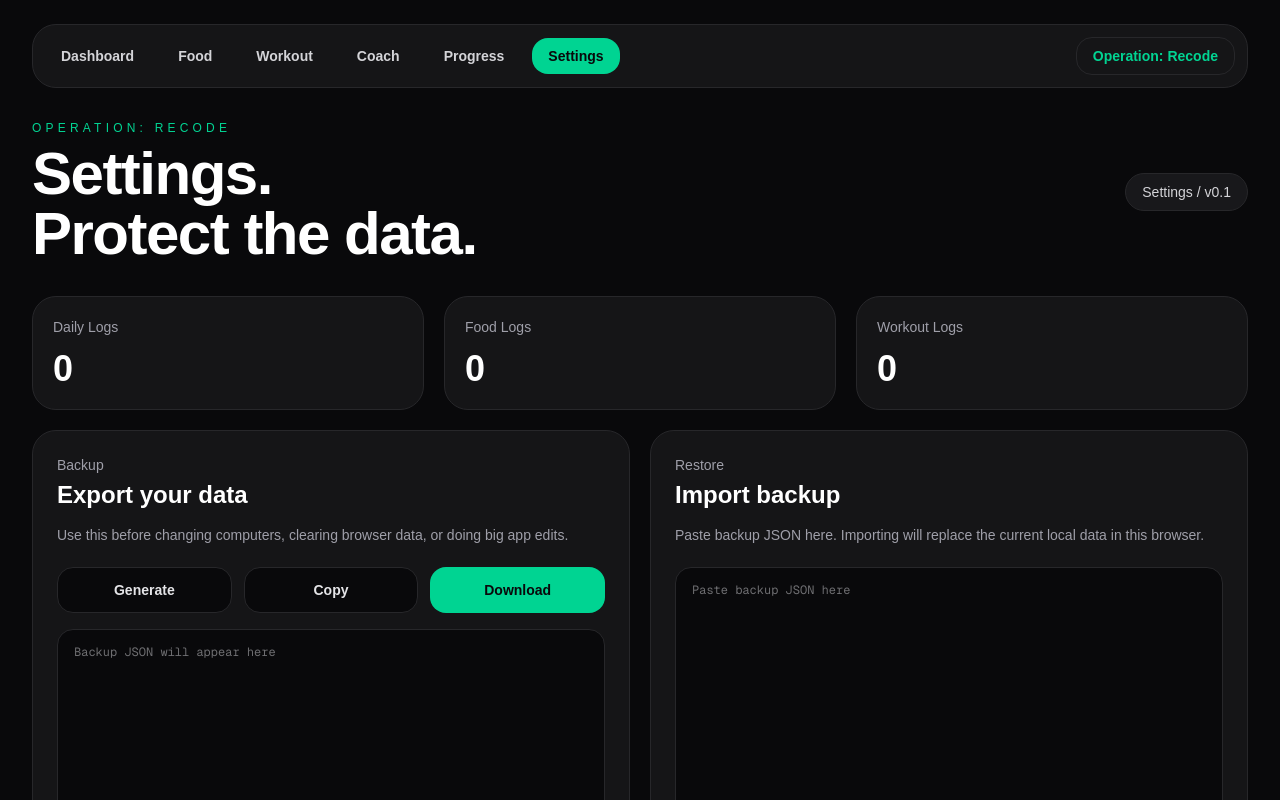
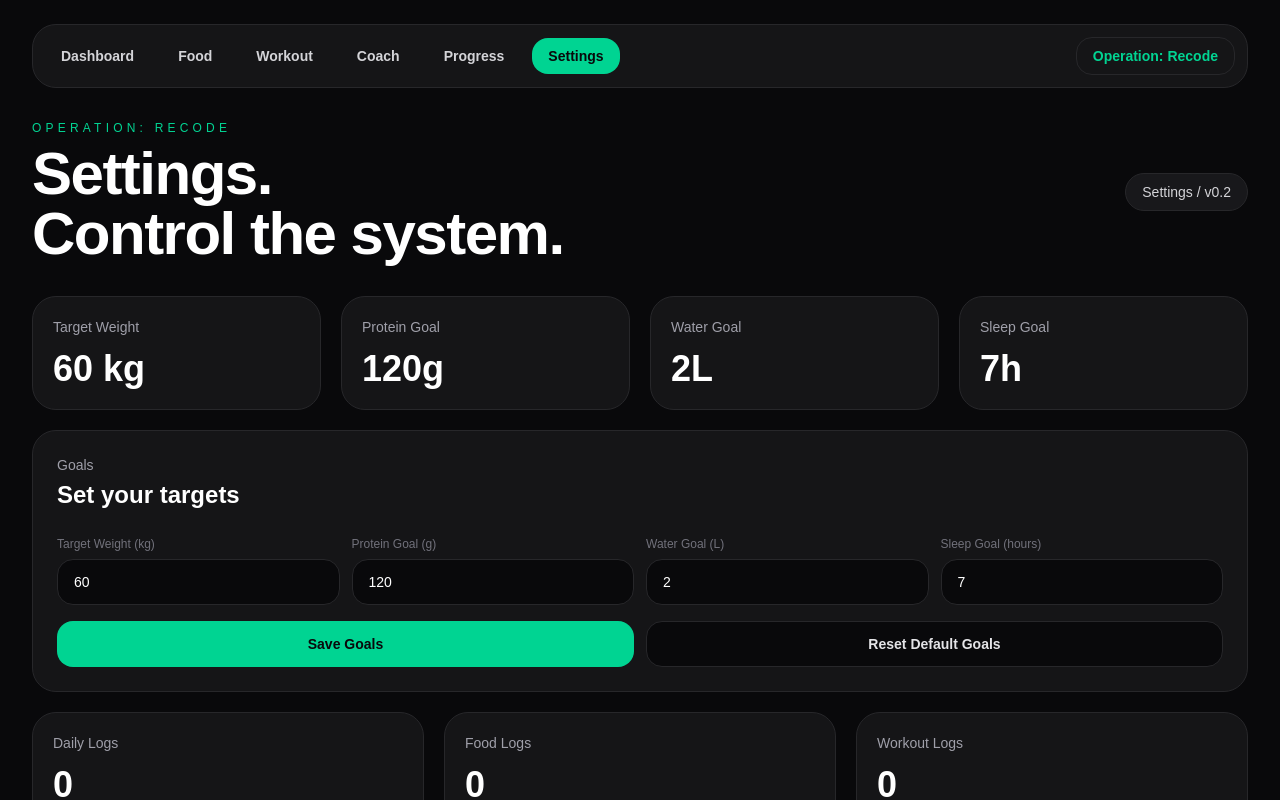
Before and after one commit to ptjaijai/operation-recode, a Next.js app: page /settings in a window 1280 px wide. Shown: the top 800 px of the page. Built offline with nearby package versions, Linux system fonts and the light colour scheme.

Commit message:
Make progress goals more prominent

```diff
--- a/app/progress/page.tsx
+++ b/app/progress/page.tsx
@@ -26,6 +26,27 @@ type WorkoutLog = {
   durationMinutes: number;
 };
 
+type Goals = {
+  targetWeight: number;
+  proteinGoal: number;
+  waterGoal: number;
+  sleepGoal: number;
+};
+
+const storageKeys = {
+  daily: "operation-recode-logs-no-waist",
+  food: "operation-recode-food-logs",
+  workout: "operation-recode-workout-logs",
+  goals: "operation-recode-goals",
+};
+
+const defaultGoals: Goals = {
+  targetWeight: 60,
+  proteinGoal: 120,
+  waterGoal: 2,
+  sleepGoal: 7,
+};
+
 function getLocalDateString(date = new Date()) {
   const year = date.getFullYear();
   const month = String(date.getMonth() + 1).padStart(2, "0");
@@ -44,6 +65,37 @@ function safeParseArray<T>(value: string | null): T[] {
     return Array.isArray(parsed) ? parsed : [];
   } catch {
     return [];
+  }
+}
+
+function loadGoals(): Goals {
+  const saved = localStorage.getItem(storageKeys.goals);
+
+  if (!saved) return defaultGoals;
+
+  try {
+    const parsed = JSON.parse(saved) as Partial<Goals>;
+
+    return {
+      targetWeight:
+        typeof parsed.targetWeight === "number"
+          ? parsed.targetWeight
+          : defaultGoals.targetWeight,
+      proteinGoal:
+        typeof parsed.proteinGoal === "number"
+          ? parsed.proteinGoal
+          : defaultGoals.proteinGoal,
+      waterGoal:
+        typeof parsed.waterGoal === "number"
+          ? parsed.waterGoal
+          : defaultGoals.waterGoal,
+      sleepGoal:
+        typeof parsed.sleepGoal === "number"
+          ? parsed.sleepGoal
+          : defaultGoals.sleepGoal,
+    };
+  } catch {
+    return defaultGoals;
   }
 }
 
@@ -121,18 +173,18 @@ function formatDate(dateString: string) {
   });
 }
 
-function getSleepScore(sleep: number) {
-  if (sleep >= 7) return 100;
-  if (sleep >= 6) return 75;
-  if (sleep >= 5) return 45;
+function getSleepScore(sleep: number, sleepGoal: number) {
+  if (sleep >= sleepGoal) return 100;
+  if (sleep >= sleepGoal - 1) return 75;
+  if (sleep >= sleepGoal - 2) return 45;
   if (sleep > 0) return 25;
   return 0;
 }
 
-function getWaterScore(water: number) {
-  if (water >= 2.5) return 100;
-  if (water >= 2) return 80;
-  if (water >= 1.5) return 60;
+function getWaterScore(water: number, waterGoal: number) {
+  if (water >= waterGoal) return 100;
+  if (water >= waterGoal * 0.8) return 80;
+  if (water >= waterGoal * 0.6) return 60;
   if (water > 0) return 30;
   return 0;
 }
@@ -152,40 +204,74 @@ function getMoodScore(mood: DailyLog["mood"]) {
   return 20;
 }
 
-function getDailyScore(log: DailyLog) {
+function getDailyScore(log: DailyLog, goals: Goals) {
   return Math.round(
-    getSleepScore(log.sleep) * 0.35 +
-      getWaterScore(log.water) * 0.3 +
+    getSleepScore(log.sleep, goals.sleepGoal) * 0.35 +
+      getWaterScore(log.water, goals.waterGoal) * 0.3 +
       getSnackScore(log.snackLevel) * 0.25 +
       getMoodScore(log.mood) * 0.1
   );
 }
 
-function getTrendText(change: number) {
-  if (change < -0.5) return "Trend is good. Weight is moving down.";
-  if (change > 0.5) return "Weight is moving up. Check snacks, sweet drinks, and late-night eating.";
-  if (change !== 0) return "Weight is mostly stable. Keep collecting data.";
-  return "Not enough weight data yet.";
+function getTrendText({
+  latestWeight,
+  firstWeight,
+  targetWeight,
+}: {
+  latestWeight: number;
+  firstWeight: number;
+  targetWeight: number;
+}) {
+  if (!latestWeight || !firstWeight) {
+    return "Not enough weight data yet. Start by saving weight in Daily Check-in.";
+  }
+
+  const change = latestWeight - firstWeight;
+  const left = latestWeight - targetWeight;
+
+  if (latestWeight <= targetWeight) {
+    return "Target reached. Now focus on maintaining, protein, and strength.";
+  }
+
+  if (change < -0.5) {
+    return `${Math.abs(change).toFixed(
+      1
+    )} kg down from first log. Good trend. About ${left.toFixed(
+      1
+    )} kg left to target.`;
+  }
+
+  if (change > 0.5) {
+    return `${change.toFixed(
+      1
+    )} kg up from first log. Check snacks, sweet drinks, late-night eating, and weekend meals.`;
+  }
+
+  return `Weight is mostly stable. About ${left.toFixed(
+    1
+  )} kg left to target. Keep collecting data.`;
 }
 
 export default function ProgressPage() {
   const [dailyLogs, setDailyLogs] = useState<DailyLog[]>([]);
   const [foodLogs, setFoodLogs] = useState<FoodLog[]>([]);
   const [workoutLogs, setWorkoutLogs] = useState<WorkoutLog[]>([]);
+  const [goals, setGoals] = useState<Goals>(defaultGoals);
 
   useEffect(() => {
     const savedDaily = safeParseArray<Record<string, unknown>>(
-      localStorage.getItem("operation-recode-logs-no-waist")
+      localStorage.getItem(storageKeys.daily)
     );
 
     const savedFood = safeParseArray<Record<string, unknown>>(
-      localStorage.getItem("operation-recode-food-logs")
+      localStorage.getItem(storageKeys.food)
     );
 
     const savedWorkout = safeParseArray<Record<string, unknown>>(
-      localStorage.getItem("operation-recode-workout-logs")
+      localStorage.getItem(storageKeys.workout)
     );
 
+    setGoals(loadGoals());
     setDailyLogs(savedDaily.map((item) => normalizeDailyLog(item)));
     setFoodLogs(savedFood.map((item) => normalizeFoodLog(item)));
     setWorkoutLogs(savedWorkout.map((item) => normalizeWorkoutLog(item)));
@@ -201,6 +287,7 @@ export default function ProgressPage() {
   const latestWeight = weightLogs[weightLogs.length - 1]?.weight ?? 0;
   const firstWeight = weightLogs[0]?.weight ?? 0;
   const weightChange = latestWeight && firstWeight ? latestWeight - firstWeight : 0;
+  const weightLeft = latestWeight ? Math.max(latestWeight - goals.targetWeight, 0) : 0;
 
   const last7Weights = weightLogs.slice(-7);
   const avg7 =
@@ -264,39 +351,57 @@ export default function ProgressPage() {
           </div>
 
           <div className="rounded-full border border-zinc-800 bg-zinc-900 px-4 py-2 text-sm text-zinc-300">
-            Progress / v0.1
+            Progress / v0.3
           </div>
         </nav>
 
-        <section className="grid gap-5 xl:grid-cols-[1.1fr_0.9fr]">
+        <section className="grid gap-5 xl:grid-cols-[1.2fr_0.8fr]">
           <div className="rounded-3xl border border-zinc-800 bg-zinc-900/80 p-6 md:p-8">
-            <p className="text-sm text-zinc-400">Current Weight</p>
+            <p className="text-sm text-zinc-400">Weight Goal</p>
 
-            <p className="mt-3 text-7xl font-black tracking-tight md:text-8xl">
-              {latestWeight ? latestWeight.toFixed(1) : "-"}
-              <span className="ml-2 text-3xl text-zinc-500">kg</span>
-            </p>
+            <div className="mt-5 grid gap-4 md:grid-cols-3">
+              <BigGoalCard
+                label="Current"
+                value={latestWeight ? latestWeight.toFixed(1) : "-"}
+                unit="kg"
+                note="latest log"
+              />
 
-            <p className="mt-4 text-sm leading-6 text-zinc-400">
-              Target: 60 kg ·{" "}
-              {weightChange
-                ? `${weightChange > 0 ? "+" : ""}${weightChange.toFixed(
-                    1
-                  )} kg from first log`
-                : "waiting for more data"}
-            </p>
+              <BigGoalCard
+                label="Target"
+                value={goals.targetWeight.toFixed(1)}
+                unit="kg"
+                note="from settings"
+                highlight
+              />
+
+              <BigGoalCard
+                label="To Go"
+                value={latestWeight ? weightLeft.toFixed(1) : "-"}
+                unit="kg"
+                note={latestWeight ? "left to target" : "waiting for data"}
+              />
+            </div>
 
             <div className="mt-5 rounded-3xl bg-zinc-950 p-5">
               <p className="text-sm text-zinc-500">Trend comment</p>
               <p className="mt-2 text-sm leading-6 text-zinc-300">
-                {getTrendText(weightChange)}
+                {getTrendText({
+                  latestWeight,
+                  firstWeight,
+                  targetWeight: goals.targetWeight,
+                })}
               </p>
             </div>
           </div>
 
-          <div className="grid gap-3 md:grid-cols-3 xl:grid-cols-1">
+          <div className="grid gap-3">
             <StatCard label="7-day Avg" value={avg7 ? `${avg7.toFixed(1)} kg` : "-"} />
-            <StatCard label="Avg Protein" value={`${avgProtein}g`} />
+            <StatCard
+              label="Avg Protein"
+              value={`${avgProtein}g`}
+              note={`Goal ${goals.proteinGoal}g`}
+            />
             <StatCard label="Workout / 7 days" value={`${weeklyWorkoutMinutes} min`} />
           </div>
         </section>
@@ -346,7 +451,7 @@ export default function ProgressPage() {
               <EmptyText text="No daily check-ins yet" />
             ) : (
               last14Daily.map((log) => {
-                const score = getDailyScore(log);
+                const score = getDailyScore(log, goals);
 
                 return (
                   <div
@@ -375,11 +480,55 @@ export default function ProgressPage() {
   );
 }
 
-function StatCard({ label, value }: { label: string; value: string }) {
+function BigGoalCard({
+  label,
+  value,
+  unit,
+  note,
+  highlight,
+}: {
+  label: string;
+  value: string;
+  unit: string;
+  note: string;
+  highlight?: boolean;
+}) {
+  return (
+    <div
+      className={
+        highlight
+          ? "rounded-3xl border border-emerald-400/50 bg-emerald-400/10 p-5"
+          : "rounded-3xl border border-zinc-800 bg-zinc-950 p-5"
+      }
+    >
+      <p className={highlight ? "text-sm text-emerald-300" : "text-sm text-zinc-500"}>
+        {label}
+      </p>
+
+      <p className="mt-3 text-5xl font-black tracking-tight md:text-6xl">
+        {value}
+        <span className="ml-1 text-xl text-zinc-500">{unit}</span>
+      </p>
+
+      <p className="mt-3 text-sm text-zinc-500">{note}</p>
+    </div>
+  );
+}
+
+function StatCard({
+  label,
+  value,
+  note,
+}: {
+  label: string;
+  value: string;
+  note?: string;
+}) {
   return (
     <div className="rounded-3xl border border-zinc-800 bg-zinc-900/80 p-5">
       <p className="text-sm text-zinc-400">{label}</p>
       <p className="mt-3 text-4xl font-black">{value}</p>
+      {note && <p className="mt-2 text-sm text-zinc-500">{note}</p>}
     </div>
   );
 }
--- a/app/settings/page.tsx
+++ b/app/settings/page.tsx
@@ -7,14 +7,30 @@ const storageKeys = {
   daily: "operation-recode-logs-no-waist",
   food: "operation-recode-food-logs",
   workout: "operation-recode-workout-logs",
+  goals: "operation-recode-goals",
+};
+
+type Goals = {
+  targetWeight: number;
+  proteinGoal: number;
+  waterGoal: number;
+  sleepGoal: number;
 };
 
 type BackupData = {
   version: string;
   exportedAt: string;
+  goals: Goals;
   daily: unknown[];
   food: unknown[];
   workout: unknown[];
+};
+
+const defaultGoals: Goals = {
+  targetWeight: 60,
+  proteinGoal: 120,
+  waterGoal: 2,
+  sleepGoal: 7,
 };
 
 function safeParseArray(value: string | null) {
@@ -28,10 +44,42 @@ function safeParseArray(value: string | null) {
   }
 }
 
+function loadGoals(): Goals {
+  const saved = localStorage.getItem(storageKeys.goals);
+
+  if (!saved) return defaultGoals;
+
+  try {
+    const parsed = JSON.parse(saved) as Partial<Goals>;
+
+    return {
+      targetWeight:
+        typeof parsed.targetWeight === "number"
+          ? parsed.targetWeight
+          : defaultGoals.targetWeight,
+      proteinGoal:
+        typeof parsed.proteinGoal === "number"
+          ? parsed.proteinGoal
+          : defaultGoals.proteinGoal,
+      waterGoal:
+        typeof parsed.waterGoal === "number"
+          ? parsed.waterGoal
+          : defaultGoals.waterGoal,
+      sleepGoal:
+        typeof parsed.sleepGoal === "number"
+          ? parsed.sleepGoal
+          : defaultGoals.sleepGoal,
+    };
+  } catch {
+    return defaultGoals;
+  }
+}
+
 function createBackup(): BackupData {
   return {
-    version: "operation-recode-backup-v1",
+    version: "operation-recode-backup-v2",
     exportedAt: new Date().toISOString(),
+    goals: loadGoals(),
     daily: safeParseArray(localStorage.getItem(storageKeys.daily)),
     food: safeParseArray(localStorage.getItem(storageKeys.food)),
     workout: safeParseArray(localStorage.getItem(storageKeys.workout)),
@@ -42,6 +90,8 @@ export default function SettingsPage() {
   const [backupText, setBackupText] = useState("");
   const [importText, setImportText] = useState("");
   const [status, setStatus] = useState("");
+  const [goals, setGoals] = useState<Goals>(defaultGoals);
+
   const [counts, setCounts] = useState({
     daily: 0,
     food: 0,
@@ -57,8 +107,20 @@ export default function SettingsPage() {
   }
 
   useEffect(() => {
+    setGoals(loadGoals());
     refreshCounts();
   }, []);
+
+  function saveGoals() {
+    localStorage.setItem(storageKeys.goals, JSON.stringify(goals));
+    setStatus("Goals saved. Other pages can now use these targets.");
+  }
+
+  function resetGoals() {
+    setGoals(defaultGoals);
+    localStorage.setItem(storageKeys.goals, JSON.stringify(defaultGoals));
+    setStatus("Goals reset to default.");
+  }
 
   function generateBackup() {
     const backup = createBackup();
@@ -125,6 +187,30 @@ export default function SettingsPage() {
       localStorage.setItem(storageKeys.food, JSON.stringify(parsed.food));
       localStorage.setItem(storageKeys.workout, JSON.stringify(parsed.workout));
 
+      if (parsed.goals) {
+        const importedGoals: Goals = {
+          targetWeight:
+            typeof parsed.goals.targetWeight === "number"
+              ? parsed.goals.targetWeight
+              : defaultGoals.targetWeight,
+          proteinGoal:
+            typeof parsed.goals.proteinGoal === "number"
+              ? parsed.goals.proteinGoal
+              : defaultGoals.proteinGoal,
+          waterGoal:
+            typeof parsed.goals.waterGoal === "number"
+              ? parsed.goals.waterGoal
+              : defaultGoals.waterGoal,
+          sleepGoal:
+            typeof parsed.goals.sleepGoal === "number"
+              ? parsed.goals.sleepGoal
+              : defaultGoals.sleepGoal,
+        };
+
+        localStorage.setItem(storageKeys.goals, JSON.stringify(importedGoals));
+        setGoals(importedGoals);
+      }
+
       refreshCounts();
       setStatus("Backup imported. Refresh the app pages to see restored data.");
     } catch {
@@ -146,7 +232,7 @@ export default function SettingsPage() {
     setBackupText("");
     setImportText("");
     refreshCounts();
-    setStatus("All local data cleared.");
+    setStatus("All local data cleared. Goals were not deleted.");
   }
 
   return (
@@ -162,16 +248,85 @@ export default function SettingsPage() {
             <h1 className="mt-2 text-3xl font-black tracking-tight md:text-6xl">
               Settings.
               <br />
-              Protect the data.
+              Control the system.
             </h1>
           </div>
 
           <div className="rounded-full border border-zinc-800 bg-zinc-900 px-4 py-2 text-sm text-zinc-300">
-            Settings / v0.1
+            Settings / v0.2
           </div>
         </nav>
 
-        <section className="grid gap-5 md:grid-cols-3">
+        <section className="grid gap-5 md:grid-cols-4">
+          <StatCard label="Target Weight" value={`${goals.targetWeight} kg`} />
+          <StatCard label="Protein Goal" value={`${goals.proteinGoal}g`} />
+          <StatCard label="Water Goal" value={`${goals.waterGoal}L`} />
+          <StatCard label="Sleep Goal" value={`${goals.sleepGoal}h`} />
+        </section>
+
+        <section className="mt-5 rounded-3xl border border-zinc-800 bg-zinc-900/80 p-5 md:p-6">
+          <p className="text-sm text-zinc-400">Goals</p>
+          <h2 className="mt-1 text-2xl font-bold">Set your targets</h2>
+
+          <div className="mt-5 grid gap-3 md:grid-cols-4">
+            <Input
+              label="Target Weight (kg)"
+              type="number"
+              step="0.1"
+              value={String(goals.targetWeight)}
+              onChange={(value) =>
+                setGoals({ ...goals, targetWeight: Number(value) })
+              }
+            />
+
+            <Input
+              label="Protein Goal (g)"
+              type="number"
+              value={String(goals.proteinGoal)}
+              onChange={(value) =>
+                setGoals({ ...goals, proteinGoal: Number(value) })
+              }
+            />
+
+            <Input
+              label="Water Goal (L)"
+              type="number"
+              step="0.1"
+              value={String(goals.waterGoal)}
+              onChange={(value) =>
+                setGoals({ ...goals, waterGoal: Number(value) })
+              }
+            />
+
+            <Input
+              label="Sleep Goal (hours)"
+              type="number"
+              step="0.1"
+              value={String(goals.sleepGoal)}
+              onChange={(value) =>
+                setGoals({ ...goals, sleepGoal: Number(value) })
+              }
+            />
+          </div>
+
+          <div className="mt-4 grid gap-3 md:grid-cols-2">
+            <button
+              onClick={saveGoals}
+              className="rounded-2xl bg-emerald-400 px-4 py-3 text-sm font-black text-zinc-950 hover:bg-emerald-300"
+            >
+              Save Goals
+            </button>
+
+            <button
+              onClick={resetGoals}
+              className="rounded-2xl border border-zinc-800 bg-zinc-950 px-4 py-3 text-sm font-bold text-zinc-200 hover:bg-zinc-800"
+            >
+              Reset Default Goals
+            </button>
+          </div>
+        </section>
+
+        <section className="mt-5 grid gap-5 md:grid-cols-3">
           <StatCard label="Daily Logs" value={String(counts.daily)} />
           <StatCard label="Food Logs" value={String(counts.food)} />
           <StatCard label="Workout Logs" value={String(counts.workout)} />
@@ -268,3 +423,30 @@ function StatCard({ label, value }: { label: string; value: string }) {
     </div>
   );
 }
+
+function Input({
+  label,
+  type,
+  value,
+  onChange,
+  step,
+}: {
+  label: string;
+  type: string;
+  value: string;
+  onChange: (value: string) => void;
+  step?: string;
+}) {
+  return (
+    <label className="block">
+      <span className="text-xs text-zinc-500">{label}</span>
+      <input
+        type={type}
+        step={step}
+        value={value}
+        onChange={(event) => onChange(event.target.value)}
+        className="mt-1 w-full rounded-2xl border border-zinc-800 bg-zinc-950 px-4 py-3 text-sm outline-none focus:border-emerald-400"
+      />
+    </label>
+  );
+}
```
